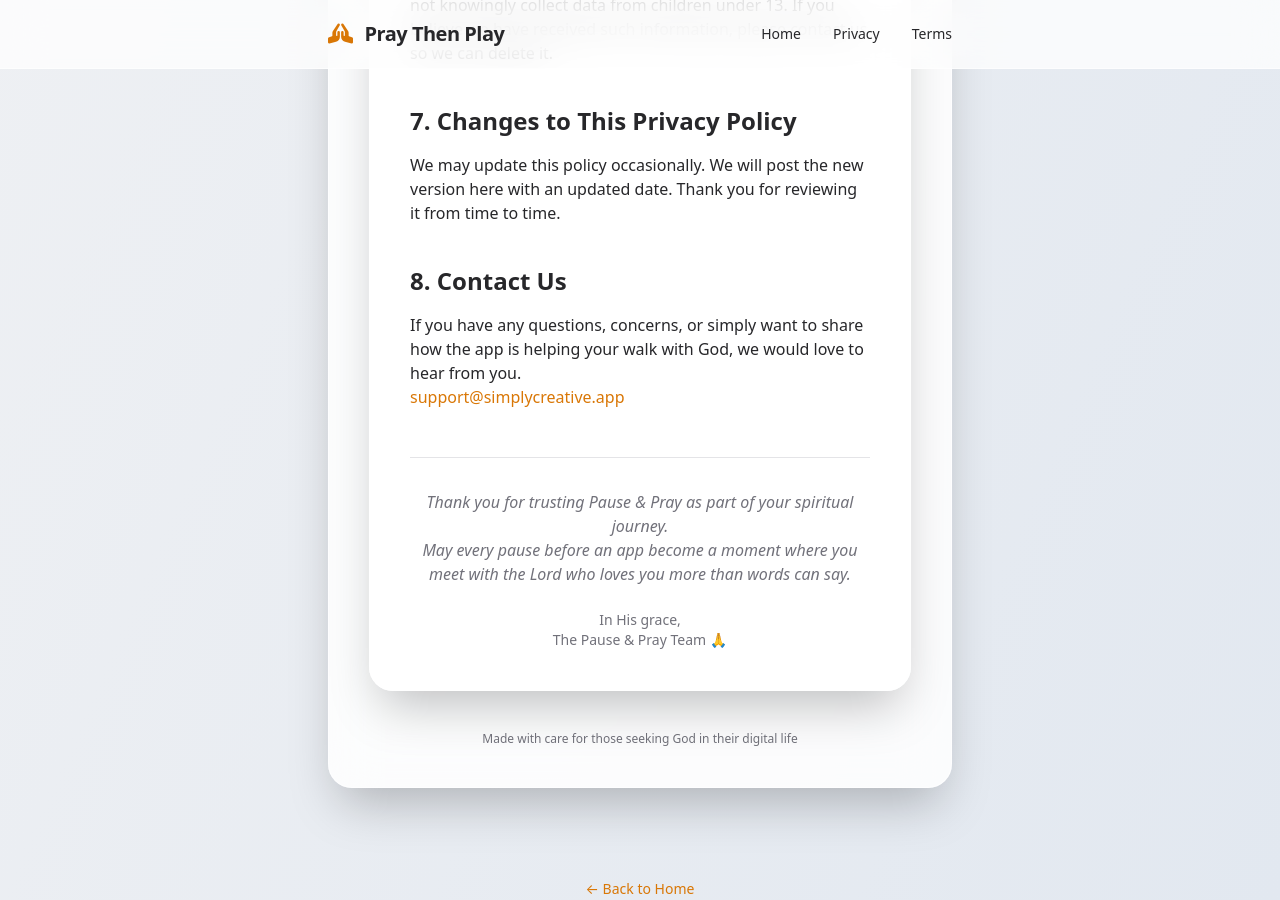
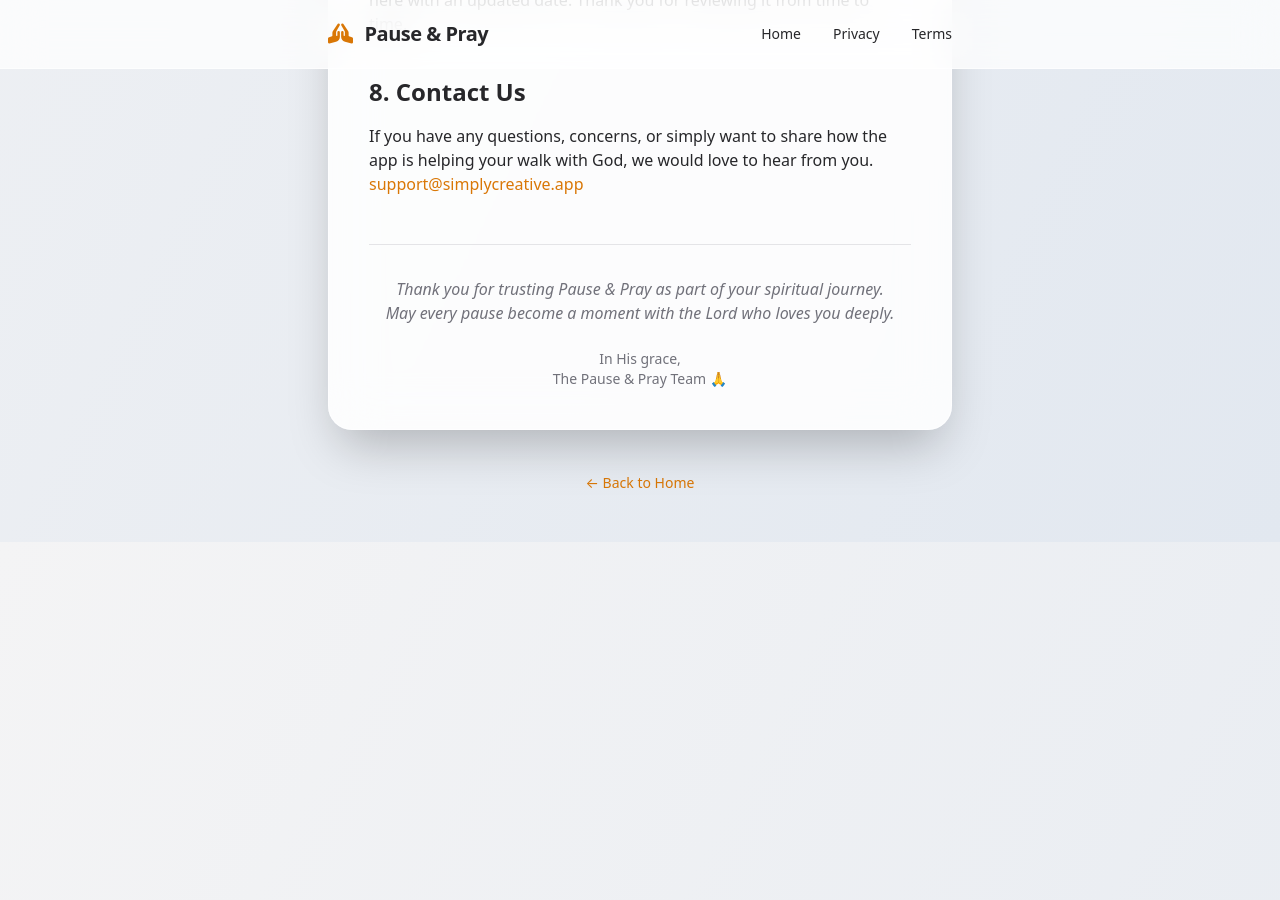
Before and after one commit to cinops/cinops.github.io, a Jekyll site: the page apps/PauseAndPray/privacy.html, which Jekyll copies as it is, in a window 1280 px wide and 900 px high, scrolled down 2050 px. Built offline with Jekyll 4.4.1, drawn with Linux system fonts in a browser that asks for light colours; nearby versions of some CDN libraries; after the commit the page ends 2592 px from its top, so only the background shows below that.

Commit message:
Update privacy.html

```diff
--- a/apps/PauseAndPray/privacy.html
+++ b/apps/PauseAndPray/privacy.html
@@ -3,7 +3,7 @@
 <head>
     <meta charset="UTF-8">
     <meta name="viewport" content="width=device-width, initial-scale=1.0">
-    <title>Privacy Policy • Pray Then Play</title>
+    <title>Privacy Policy • Pause & Pray</title>
     <script src="https://cdn.tailwindcss.com"></script>
     <link rel="stylesheet" href="https://cdnjs.cloudflare.com/ajax/libs/font-awesome/6.6.0/css/all.min.css">
     <style>
@@ -21,7 +21,7 @@
         <div class="max-w-2xl mx-auto px-6 py-5 flex items-center justify-between">
             <a href="index.html" class="flex items-center gap-3 font-semibold text-xl tracking-tight">
                 <i class="fa-solid fa-hands-praying text-amber-600 dark:text-amber-500"></i>
-                Pray Then Play
+                Pause & Pray
             </a>
             <div class="flex gap-8 text-sm font-medium">
                 <a href="index.html" class="hover:text-amber-600 dark:hover:text-amber-500 transition-colors">Home</a>
@@ -32,7 +32,6 @@
     </nav>
 
     <div class="max-w-2xl mx-auto px-6 py-12">
-        <!-- Rest of your previous privacy content stays exactly the same -->
         <div class="text-center mb-12">
             <div class="inline-flex items-center justify-center w-20 h-20 bg-white dark:bg-zinc-800 rounded-3xl shadow-xl mb-6 glass">
                 <i class="fa-solid fa-hands-praying text-4xl text-amber-600 dark:text-amber-500"></i>
@@ -42,9 +41,6 @@
         </div>
 
         <div class="glass rounded-3xl shadow-2xl p-10 border border-white/60 dark:border-white/10 prose prose-zinc dark:prose-invert max-w-none">
-        <!-- Main Content Card -->
-        <div class="glass rounded-3xl shadow-2xl p-10 border border-white/60 dark:border-white/10 prose prose-zinc dark:prose-invert max-w-none">
-
             <p class="lead text-lg text-zinc-600 dark:text-zinc-400">
                 At Pause & Pray, we believe your relationship with God is deeply personal and sacred.
                 We created this app not to collect data, but to gently encourage you to pause, pray,
@@ -94,22 +90,13 @@
                 </a>
             </p>
 
-            <!-- Closing -->
             <div class="mt-12 pt-8 border-t border-zinc-200 dark:border-zinc-700 text-center">
                 <p class="text-zinc-500 dark:text-zinc-400 italic">
                     Thank you for trusting Pause & Pray as part of your spiritual journey.<br>
-                    May every pause before an app become a moment where you meet with the Lord who loves you more than words can say.
+                    May every pause become a moment with the Lord who loves you deeply.
                 </p>
                 <p class="mt-6 text-sm text-zinc-500">In His grace,<br>The Pause & Pray Team 🙏</p>
             </div>
-        </div>
-
-        <!-- Footer -->
-        <div class="text-center text-xs text-zinc-500 dark:text-zinc-400 mt-10">
-            Made with care for those seeking God in their digital life
-        </div>
-    </div>
-
         </div>
 
         <div class="text-center mt-10">
```
